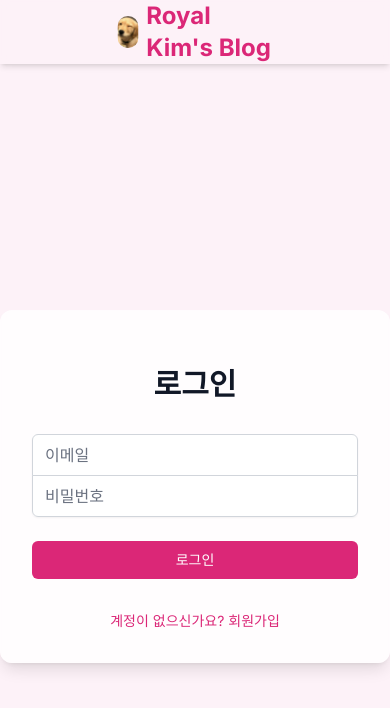
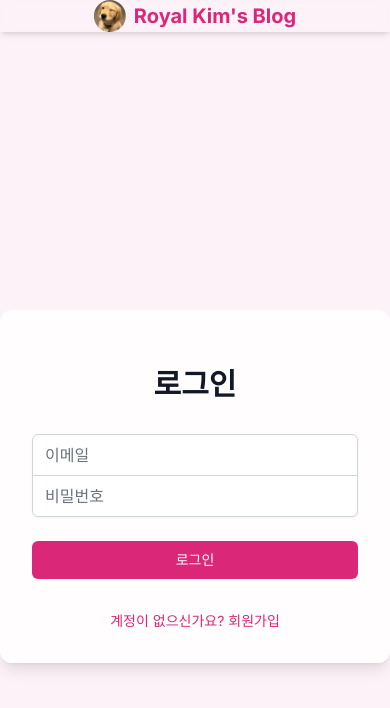
Before and after one commit to hugh-j-kim/royalkim, a Next.js app: page /auth/signin in a window 390 px wide. Shown: the top 708 px of the page. Built offline with nearby package versions, Linux system fonts and the light colour scheme; no server answers.

Commit message:
Fix: responsive header and logo for mobile

```diff
--- a/src/components/Logo.tsx
+++ b/src/components/Logo.tsx
@@ -8,7 +8,7 @@ interface LogoProps {
 
 export default function Logo({ blogTitle = "Royal Kim's Blog" }: LogoProps) {
   return (
-    <Link href="/" className="flex items-center gap-2 text-2xl font-bold text-pink-600 hover:text-pink-700 transition-colors">
+    <Link href="/" className="flex items-center gap-2 text-xl md:text-2xl font-bold text-pink-600 hover:text-pink-700 transition-colors whitespace-nowrap">
       <div className="relative w-8 h-8 rounded-full overflow-hidden">
         <Image
           src="/dog-wink.png"
--- a/src/components/Providers.tsx
+++ b/src/components/Providers.tsx
@@ -25,7 +25,7 @@ function Header() {
 
   return (
     <header className="fixed top-0 left-0 right-0 bg-pink-50/80 backdrop-blur-sm z-50 shadow-md">
-      <div className="max-w-5xl mx-auto px-10 py-8">
+      <div className="max-w-5xl mx-auto px-4 md:px-10 py-4 md:py-8">
         <div className="relative flex items-center">
           {/* 관리자 버튼 - 왼쪽에 고정 */}
           {session?.user?.role === 'ADMIN' && (
@@ -87,7 +87,7 @@ export default function Providers({
       <LanguageContext.Provider value={{ lang, setLang, t: (key: string) => translations[lang]?.[key] || key }}>
         <div className="bg-pink-50 min-h-screen flex flex-col">
           <Header />
-          <main className="flex-1 flex flex-col w-full mt-[64px]">
+          <main className="flex-1 flex flex-col w-full mt-[64px] md:mt-[96px]">
             {children}
           </main>
         </div>
```
